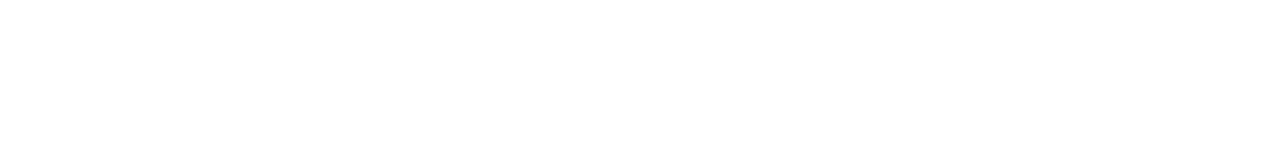
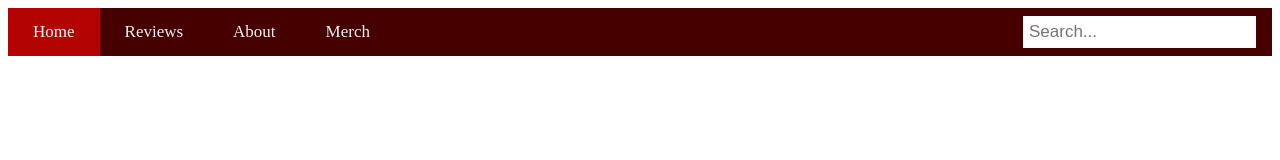
Before and after one commit to mergen-ulz/webmergen, a plain HTML site: page index.html in a window 1280 px wide. Drawn offline with Linux system fonts and the light colour scheme.

Commit message:
Update index.html

```diff
--- a/index.html
+++ b/index.html
@@ -1,8 +1,77 @@
 <!DOCTYPE html>
-<html>
-    <head>
-        <body>
+<html lang="en">
+<head>
+    <meta charset="UTF-8">
+    <meta http-equiv="X-UA-Compatible" content="IE=edge">
+    <meta name="viewport" content="width=device-width, initial-scale=1.0">
+    <style>
+        .topnav {
+        background-color: rgb(70, 0, 0);
+        overflow: hidden;
+        }
 
-        </body>
-    </head>
+        .topnav a {
+        float: left;
+        color: #f2f2f2;
+        text-align: center;
+        padding: 14px 25px;
+        text-decoration: none;
+        font-family: 'Times New Roman', Times, serif;
+        font-size: 17px;
+        }
+
+        .topnav a:hover {
+        background-color: rgb(255, 255, 255);
+        color: black;
+        }
+
+        .topnav a.active {
+        background-color: #b30202;
+        color: white;
+        }
+        .topnav input[type=text] {
+        float: right;
+        padding: 6px;
+        border: none;
+        margin-top: 8px;
+        margin-right: 16px;
+        font-size: 17px;
+        }
+        .slider-container {
+        }
+        .slides {
+        }
+
+    </style>
+    <title>Homepage</title>
+</head>
+<body>
+    <header>
+        <div class="topnav">
+            <a class="active "href="">Home</a>
+            <a href="">Reviews</a>
+            <a href="">About</a>
+            <a href="">Merch</a>
+            <input type="text" placeholder="Search..."></div>
+    </header>
+    <div class="slider-container">
+        <div class="slides">
+            <div></div>
+            <img src="" alt="">
+            <div></div>
+        </div>
+        <div class="slides">
+            <div></div>
+            <img src="" alt="">
+            <div></div>
+        </div>
+        <div class="slides">
+            <div></div>
+            <img src="" alt="">
+            <div></div>
+        </div>
+        <a href=""></a>
+        <a href=""></a>
+    </div>
+</body>
 </html>
```
